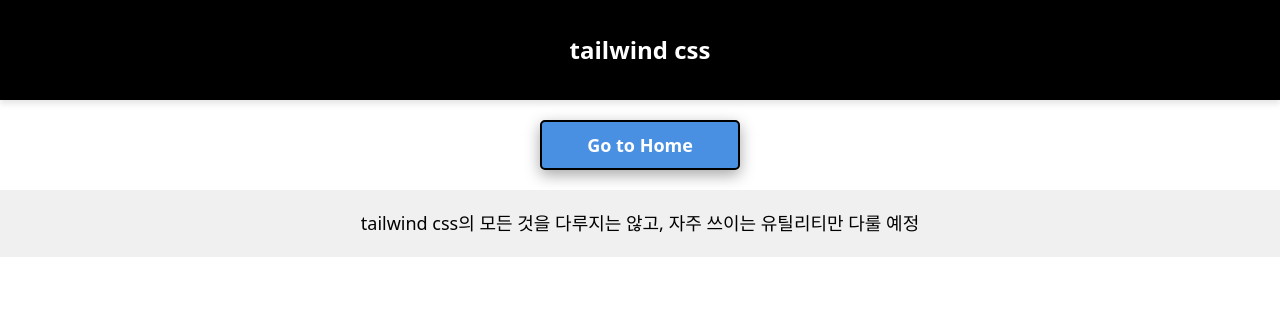
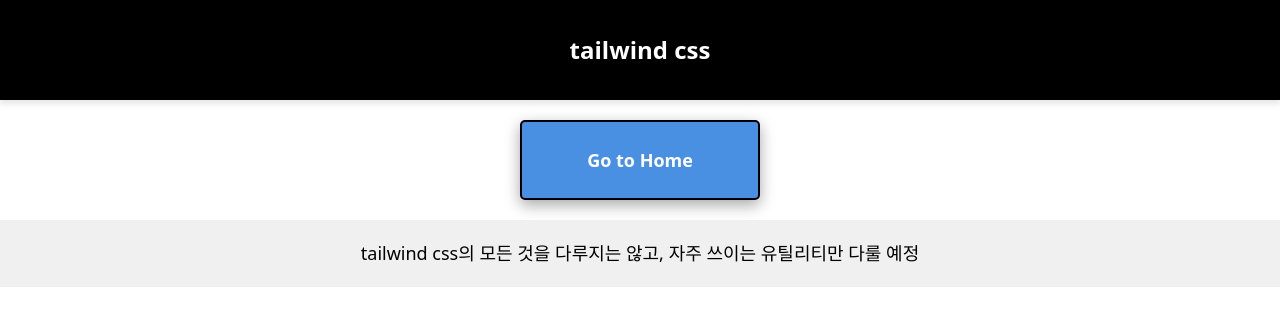
Before and after one commit to kss2002/tailwind-p, a Next.js app: page /tailwind in a window 1280 px wide. Shown: the top 326 px of the page. Built offline with nearby package versions, Linux system fonts and the light colour scheme.

Commit message:
not found styling

```diff
--- a/src/app/tailwind/main.module.css
+++ b/src/app/tailwind/main.module.css
@@ -2,7 +2,7 @@
   margin: 0 auto;
   color: white;
   background-color: black;
-  padding: 20px;
+  padding: 30px;
   box-shadow: 0 4px 6px rgba(0, 0, 0, 0.1);
   display: flex;
   justify-content: center;
@@ -11,12 +11,12 @@
   width: 100%;
   text-align: center;
   font-size: 24px;
-  font-weight: 800;
+  font-weight: bold;
 }
 
 .main__button {
-  width: 200px;
-  height: 50px;
+  width: 240px;
+  height: 80px;
   font-size: 18px;
   font-weight: 600;
   margin: 20px auto;
```
